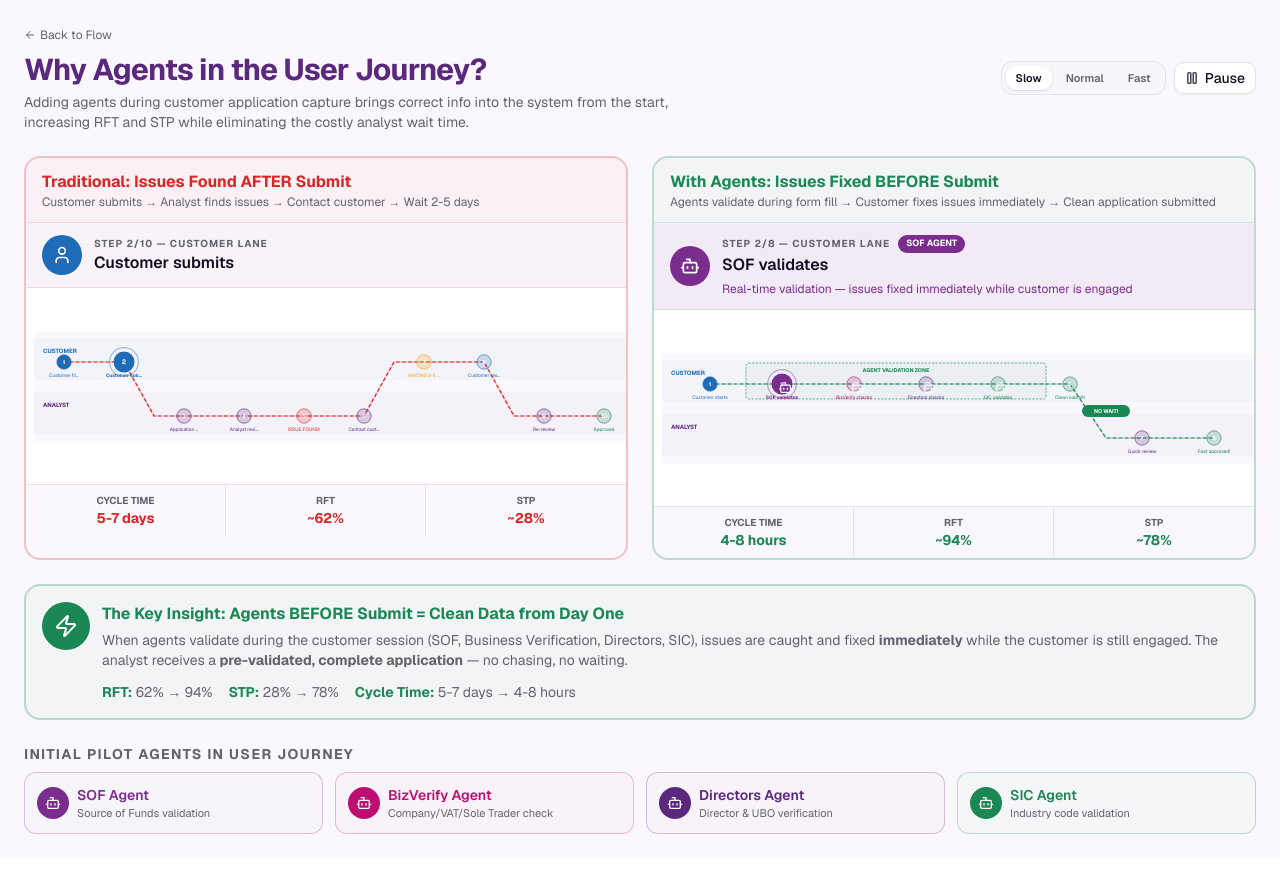
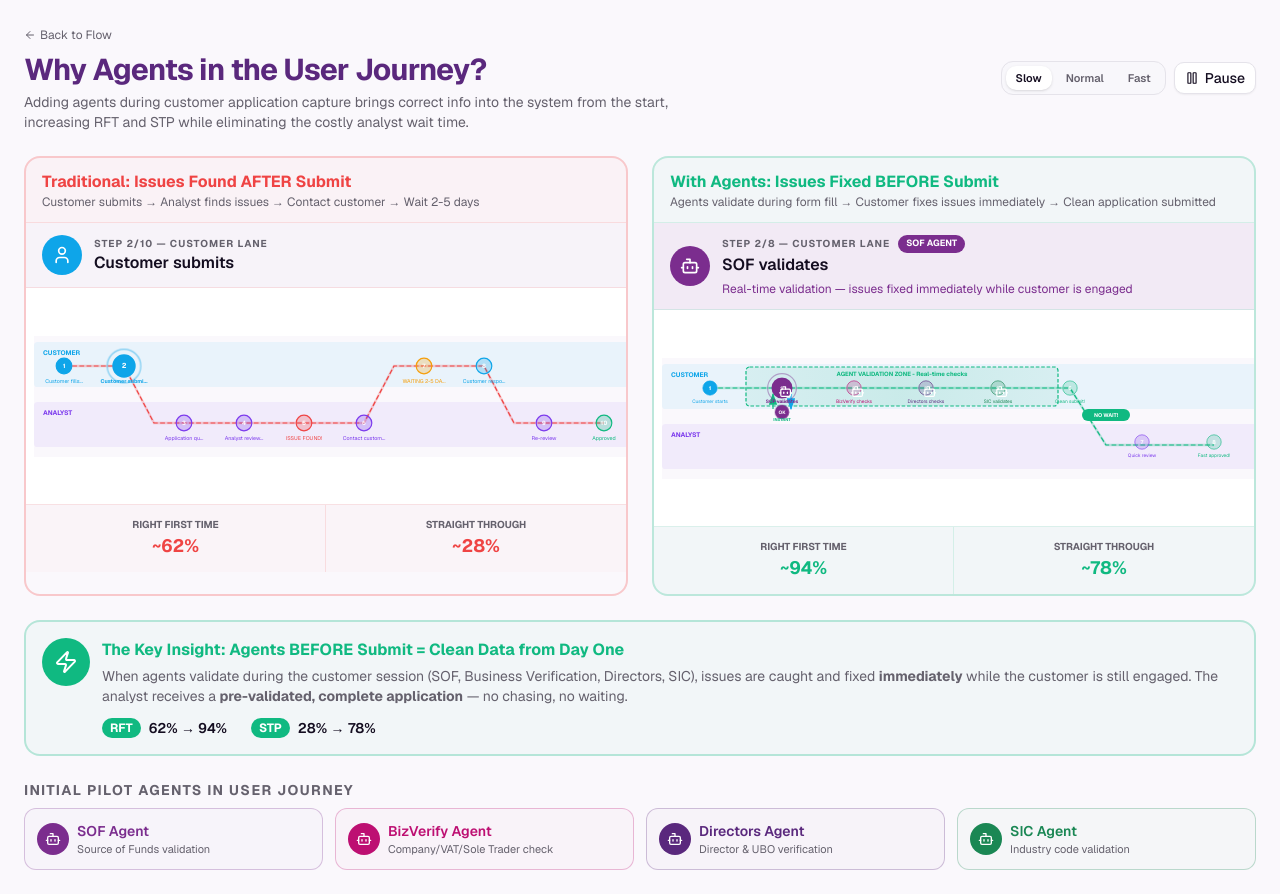
Before and after one commit to freakymind/commercial-onboarding-agentic, a Next.js app: page /capture in a window 1280 px wide. Before the commit the page ends 858 px from the top, so only its background shows below. Built offline with nearby package versions, Linux system fonts and the light colour scheme.

Commit message:
feat: enhance user journey flow with animated arrows and colorful styling
Add visual flow arrows and remove cycle time, keep only percentages

```diff
--- a/components/user-journey-flow.tsx
+++ b/components/user-journey-flow.tsx
@@ -18,18 +18,20 @@ import {
 } from "lucide-react"
 import { Button } from "@/components/ui/button"
 
-/* ---------- NatWest palette ---------- */
+/* ---------- NatWest palette (more colorful) ---------- */
 const NW = {
   primary: "#5a287d",
   accent: "#bd0f72",
-  customer: "#1e6cb8",
-  analyst: "#5a287d",
-  agent: "#1a8754",
-  ok: "#1a8754",
+  customer: "#0ea5e9",    // brighter blue
+  analyst: "#7c3aed",     // vibrant purple
+  agent: "#10b981",       // emerald green
+  ok: "#10b981",
   warn: "#f59e0b",
-  error: "#dc2626",
-  wait: "#94a3b8",
+  error: "#ef4444",       // brighter red
+  wait: "#64748b",
   bg: "#faf8fc",
+  dataFlow: "#06b6d4",    // cyan for data arrows
+  waitFlow: "#f97316",    // orange for wait arrows
 }
 
 /* ---------- Pilot agents in user journey ---------- */
@@ -148,18 +150,14 @@ export function UserJourneyFlow() {
                   issues are caught and fixed <strong>immediately</strong> while the customer is still engaged.
                   The analyst receives a <strong>pre-validated, complete application</strong> — no chasing, no waiting.
                 </p>
-                <div className="mt-3 flex flex-wrap gap-4 text-sm">
-                  <div>
-                    <span className="font-bold" style={{ color: NW.ok }}>RFT:</span>{" "}
-                    <span className="text-muted-foreground">62% → 94%</span>
+                <div className="mt-3 flex flex-wrap gap-6 text-sm">
+                  <div className="flex items-center gap-2">
+                    <span className="rounded-full px-2 py-0.5 text-xs font-bold text-white" style={{ background: NW.ok }}>RFT</span>
+                    <span className="font-semibold">62% → 94%</span>
                   </div>
-                  <div>
-                    <span className="font-bold" style={{ color: NW.ok }}>STP:</span>{" "}
-                    <span className="text-muted-foreground">28% → 78%</span>
-                  </div>
-                  <div>
-                    <span className="font-bold" style={{ color: NW.ok }}>Cycle Time:</span>{" "}
-                    <span className="text-muted-foreground">5-7 days → 4-8 hours</span>
+                  <div className="flex items-center gap-2">
+                    <span className="rounded-full px-2 py-0.5 text-xs font-bold text-white" style={{ background: NW.ok }}>STP</span>
+                    <span className="font-semibold">28% → 78%</span>
                   </div>
                 </div>
               </div>
@@ -269,91 +267,114 @@ function TraditionalJourney({ tick }: { tick: number }) {
 
       {/* SVG Swimlane visualization */}
       <div className="bg-card p-2 overflow-x-auto">
-        <svg viewBox="0 0 1000 180" className="w-full min-w-[600px]" style={{ height: 180 }}>
+        <svg viewBox="0 0 1000 200" className="w-full min-w-[600px]" style={{ height: 200 }}>
+          <defs>
+            {/* Arrow markers */}
+            <marker id="arrowWait" markerWidth="10" markerHeight="7" refX="9" refY="3.5" orient="auto">
+              <polygon points="0 0, 10 3.5, 0 7" fill={NW.waitFlow} />
+            </marker>
+            <marker id="arrowData" markerWidth="10" markerHeight="7" refX="9" refY="3.5" orient="auto">
+              <polygon points="0 0, 10 3.5, 0 7" fill={NW.error} />
+            </marker>
+          </defs>
+
           {/* Background */}
-          <rect x="0" y="0" width="1000" height="180" fill={NW.bg} />
+          <rect x="0" y="0" width="1000" height="200" fill={NW.bg} />
 
           {/* Customer Lane */}
-          <rect x="0" y="10" width="1000" height="70" fill={`${NW.customer}08`} rx="4" />
-          <text x="15" y="35" fontSize="10" fontWeight="bold" fill={NW.customer}>CUSTOMER</text>
+          <rect x="0" y="10" width="1000" height="75" fill={`${NW.customer}12`} rx="6" />
+          <text x="15" y="32" fontSize="11" fontWeight="bold" fill={NW.customer}>CUSTOMER</text>
 
           {/* Analyst Lane */}
-          <rect x="0" y="100" width="1000" height="70" fill={`${NW.analyst}08`} rx="4" />
-          <text x="15" y="125" fontSize="10" fontWeight="bold" fill={NW.analyst}>ANALYST</text>
+          <rect x="0" y="110" width="1000" height="75" fill={`${NW.analyst}12`} rx="6" />
+          <text x="15" y="132" fontSize="11" fontWeight="bold" fill={NW.analyst}>ANALYST</text>
 
           {/* Flow path - zigzag between lanes */}
           <path
-            d="M50 50 L150 50 L200 140 L350 140 L450 140 L550 140 L600 50 L750 50 L800 140 L950 140"
+            d="M50 50 L150 50 L200 145 L350 145 L450 145 L550 145 L600 50 L750 50 L800 145 L950 145"
             fill="none"
-            stroke={`${NW.error}33`}
-            strokeWidth="3"
+            stroke={`${NW.error}40`}
+            strokeWidth="4"
           />
           <path
-            d="M50 50 L150 50 L200 140 L350 140 L450 140 L550 140 L600 50 L750 50 L800 140 L950 140"
+            d="M50 50 L150 50 L200 145 L350 145 L450 145 L550 145 L600 50 L750 50 L800 145 L950 145"
             fill="none"
             stroke={NW.error}
             strokeWidth="2"
-            strokeDasharray="6 4"
+            strokeDasharray="8 4"
             className="animate-flow-dash"
           />
 
+          {/* ANIMATED DATA ARROWS - Analyst contacts customer */}
+          {tick >= 5 && (
+            <g className="animate-draw-in">
+              {/* Arrow down: Analyst sends request */}
+              <path d="M555 145 Q555 95 600 50" fill="none" stroke={NW.waitFlow} strokeWidth="3" markerEnd="url(#arrowWait)" strokeDasharray="6 3" className="animate-flow-dash" />
+              <text x="545" y="95" fontSize="8" fontWeight="bold" fill={NW.waitFlow} transform="rotate(-45 545 95)">Request info</text>
+            </g>
+          )}
+
+          {/* LONG WAIT ZONE */}
+          {tick >= 6 && tick <= 7 && (
+            <g>
+              <rect x="580" y="20" width="180" height="55" rx="8" fill={`${NW.warn}20`} stroke={NW.warn} strokeWidth="2" strokeDasharray="4 2" />
+              <text x="670" y="38" textAnchor="middle" fontSize="10" fontWeight="bold" fill={NW.warn}>WAITING FOR CUSTOMER</text>
+              <text x="670" y="52" textAnchor="middle" fontSize="14" fontWeight="bold" fill={NW.error} className="animate-pulse">2-5 DAYS</text>
+              <text x="670" y="68" textAnchor="middle" fontSize="8" fill={NW.wait}>Case sits idle...</text>
+            </g>
+          )}
+
+          {/* Arrow up: Customer finally responds */}
+          {tick >= 7 && (
+            <g className="animate-draw-in">
+              <path d="M750 50 Q750 95 800 145" fill="none" stroke={NW.dataFlow} strokeWidth="3" markerEnd="url(#arrowData)" strokeDasharray="6 3" className="animate-flow-dash" />
+              <text x="785" y="95" fontSize="8" fontWeight="bold" fill={NW.dataFlow} transform="rotate(45 785 95)">Response</text>
+            </g>
+          )}
+
           {/* Step nodes */}
           {steps.map((step, i) => {
-            const y = step.lane === "customer" ? 50 : 140
+            const y = step.lane === "customer" ? 50 : 145
             const isActive = i === tick
             const isPast = i < tick
             const color = step.isWait ? NW.warn : step.isError ? NW.error : step.isComplete ? NW.ok : step.lane === "customer" ? NW.customer : NW.analyst
-            const r = isActive ? 16 : 12
+            const r = isActive ? 18 : 13
 
             return (
               <g key={step.id}>
                 {isActive && (
-                  <circle cx={step.x} cy={y} r={r + 8} fill="none" stroke={color} strokeWidth="2" opacity="0.4" className="animate-ping" />
+                  <circle cx={step.x} cy={y} r={r + 10} fill="none" stroke={color} strokeWidth="2" opacity="0.5" className="animate-ping" />
                 )}
-                <circle cx={step.x} cy={y} r={r} fill={isPast || isActive ? color : `${color}33`} stroke={color} strokeWidth={isActive ? 3 : 1} />
-                <text x={step.x} y={y + 4} textAnchor="middle" fontSize={isActive ? 11 : 9} fontWeight="bold" fill="white">
+                <circle cx={step.x} cy={y} r={r} fill={isPast || isActive ? color : `${color}40`} stroke={color} strokeWidth={isActive ? 3 : 2} />
+                <text x={step.x} y={y + 4} textAnchor="middle" fontSize={isActive ? 12 : 10} fontWeight="bold" fill="white">
                   {i + 1}
                 </text>
                 {/* Label below */}
                 <text
                   x={step.x}
-                  y={step.lane === "customer" ? 75 : 165}
+                  y={step.lane === "customer" ? 78 : 173}
                   textAnchor="middle"
-                  fontSize="8"
+                  fontSize="9"
                   fill={color}
                   fontWeight={isActive ? "bold" : "normal"}
                 >
-                  {step.label.length > 12 ? step.label.slice(0, 12) + "..." : step.label}
+                  {step.label.length > 14 ? step.label.slice(0, 14) + "..." : step.label}
                 </text>
               </g>
             )
           })}
-
-          {/* Wait indicator */}
-          {isWaiting && (
-            <g>
-              <rect x="590" y="20" width="120" height="24" rx="12" fill={NW.warn} className="animate-pulse" />
-              <text x="650" y="36" textAnchor="middle" fontSize="10" fontWeight="bold" fill="white">
-                WAITING 2-5 DAYS
-              </text>
-            </g>
-          )}
         </svg>
       </div>
 
-      {/* Metrics */}
-      <div className="grid grid-cols-3 border-t text-center" style={{ borderColor: `${NW.error}22` }}>
-        <div className="border-r p-2" style={{ borderColor: `${NW.error}22` }}>
-          <div className="text-[10px] font-bold uppercase text-muted-foreground">Cycle Time</div>
-          <div className="text-sm font-bold" style={{ color: NW.error }}>5-7 days</div>
+      {/* Metrics - percentages only */}
+      <div className="grid grid-cols-2 border-t text-center" style={{ borderColor: `${NW.error}22` }}>
+        <div className="border-r p-3" style={{ borderColor: `${NW.error}22`, background: `${NW.error}05` }}>
+          <div className="text-[10px] font-bold uppercase text-muted-foreground">Right First Time</div>
+          <div className="text-lg font-bold" style={{ color: NW.error }}>~62%</div>
         </div>
-        <div className="border-r p-2" style={{ borderColor: `${NW.error}22` }}>
-          <div className="text-[10px] font-bold uppercase text-muted-foreground">RFT</div>
-          <div className="text-sm font-bold" style={{ color: NW.error }}>~62%</div>
-        </div>
-        <div className="p-2">
-          <div className="text-[10px] font-bold uppercase text-muted-foreground">STP</div>
-          <div className="text-sm font-bold" style={{ color: NW.error }}>~28%</div>
+        <div className="p-3" style={{ background: `${NW.error}05` }}>
+          <div className="text-[10px] font-bold uppercase text-muted-foreground">Straight Through</div>
+          <div className="text-lg font-bold" style={{ color: NW.error }}>~28%</div>
         </div>
       </div>
     </div>
@@ -434,35 +455,66 @@ function AgentJourney({ tick }: { tick: number }) {
 
       {/* SVG Swimlane visualization */}
       <div className="bg-card p-2 overflow-x-auto">
-        <svg viewBox="0 0 1000 180" className="w-full min-w-[600px]" style={{ height: 180 }}>
+        <svg viewBox="0 0 1000 200" className="w-full min-w-[600px]" style={{ height: 200 }}>
+          <defs>
+            <marker id="arrowAgent" markerWidth="10" markerHeight="7" refX="9" refY="3.5" orient="auto">
+              <polygon points="0 0, 10 3.5, 0 7" fill={NW.agent} />
+            </marker>
+            <marker id="arrowCustomer" markerWidth="10" markerHeight="7" refX="9" refY="3.5" orient="auto">
+              <polygon points="0 0, 10 3.5, 0 7" fill={NW.customer} />
+            </marker>
+            {/* Gradient for agent zone */}
+            <linearGradient id="agentZoneGrad" x1="0%" y1="0%" x2="100%" y2="0%">
+              <stop offset="0%" stopColor={`${NW.agent}15`} />
+              <stop offset="50%" stopColor={`${NW.agent}25`} />
+              <stop offset="100%" stopColor={`${NW.agent}15`} />
+            </linearGradient>
+          </defs>
+
           {/* Background */}
-          <rect x="0" y="0" width="1000" height="180" fill={NW.bg} />
+          <rect x="0" y="0" width="1000" height="200" fill={NW.bg} />
 
-          {/* Customer Lane with agent zone */}
-          <rect x="0" y="10" width="1000" height="70" fill={`${NW.customer}08`} rx="4" />
-          <rect x="140" y="15" width="500" height="60" fill={`${NW.agent}08`} rx="4" strokeDasharray="4 2" stroke={NW.agent} strokeWidth="1" />
-          <text x="15" y="35" fontSize="10" fontWeight="bold" fill={NW.customer}>CUSTOMER</text>
-          <text x="390" y="30" textAnchor="middle" fontSize="9" fontWeight="bold" fill={NW.agent}>AGENT VALIDATION ZONE</text>
+          {/* Customer Lane */}
+          <rect x="0" y="10" width="1000" height="75" fill={`${NW.customer}12`} rx="6" />
+          <text x="15" y="32" fontSize="11" fontWeight="bold" fill={NW.customer}>CUSTOMER</text>
+
+          {/* Agent Validation Zone - highlighted */}
+          <rect x="140" y="15" width="520" height="65" fill="url(#agentZoneGrad)" rx="6" stroke={NW.agent} strokeWidth="2" strokeDasharray="6 3" />
+          <text x="400" y="30" textAnchor="middle" fontSize="10" fontWeight="bold" fill={NW.agent}>AGENT VALIDATION ZONE - Real-time checks</text>
 
           {/* Analyst Lane */}
-          <rect x="0" y="100" width="1000" height="70" fill={`${NW.analyst}08`} rx="4" />
-          <text x="15" y="125" fontSize="10" fontWeight="bold" fill={NW.analyst}>ANALYST</text>
+          <rect x="0" y="110" width="1000" height="75" fill={`${NW.analyst}12`} rx="6" />
+          <text x="15" y="132" fontSize="11" fontWeight="bold" fill={NW.analyst}>ANALYST</text>
 
           {/* Flow path - mostly straight, quick dip to analyst */}
           <path
-            d="M80 50 L680 50 L740 140 L920 140"
+            d="M80 50 L680 50 L740 145 L920 145"
             fill="none"
-            stroke={`${NW.ok}33`}
-            strokeWidth="3"
+            stroke={`${NW.ok}40`}
+            strokeWidth="4"
           />
           <path
-            d="M80 50 L680 50 L740 140 L920 140"
+            d="M80 50 L680 50 L740 145 L920 145"
             fill="none"
             stroke={NW.ok}
             strokeWidth="2"
-            strokeDasharray="6 4"
+            strokeDasharray="8 4"
             className="animate-flow-dash"
           />
+
+          {/* QUICK DATA ARROWS - Agent checks and prompts customer instantly */}
+          {hasAgent && tick >= 1 && tick <= 4 && (
+            <g className="animate-draw-in">
+              {/* Small bidirectional arrows showing instant validation */}
+              <circle cx={currentStep.x} cy="90" r="12" fill={PILOT_AGENTS[currentStep.agent!].color} className="animate-pulse" />
+              <text x={currentStep.x} y="94" textAnchor="middle" fontSize="8" fontWeight="bold" fill="white">OK</text>
+              {/* Arrow up from agent to customer */}
+              <path d={`M${currentStep.x - 15} 85 L${currentStep.x - 15} 60`} fill="none" stroke={NW.agent} strokeWidth="2" markerEnd="url(#arrowAgent)" />
+              {/* Arrow down from customer to agent */}
+              <path d={`M${currentStep.x + 15} 60 L${currentStep.x + 15} 85`} fill="none" stroke={NW.customer} strokeWidth="2" markerEnd="url(#arrowCustomer)" />
+              <text x={currentStep.x} y="105" textAnchor="middle" fontSize="7" fontWeight="bold" fill={NW.agent}>INSTANT</text>
+            </g>
+          )}
 
           {/* Step nodes */}
           {steps.map((step, i) => {
@@ -516,19 +568,15 @@ function AgentJourney({ tick }: { tick: number }) {
         </svg>
       </div>
 
-      {/* Metrics */}
-      <div className="grid grid-cols-3 border-t text-center" style={{ borderColor: `${NW.ok}22` }}>
-        <div className="border-r p-2" style={{ borderColor: `${NW.ok}22` }}>
-          <div className="text-[10px] font-bold uppercase text-muted-foreground">Cycle Time</div>
-          <div className="text-sm font-bold" style={{ color: NW.ok }}>4-8 hours</div>
+      {/* Metrics - percentages only */}
+      <div className="grid grid-cols-2 border-t text-center" style={{ borderColor: `${NW.ok}22` }}>
+        <div className="border-r p-3" style={{ borderColor: `${NW.ok}22`, background: `${NW.ok}08` }}>
+          <div className="text-[10px] font-bold uppercase text-muted-foreground">Right First Time</div>
+          <div className="text-lg font-bold" style={{ color: NW.ok }}>~94%</div>
         </div>
-        <div className="border-r p-2" style={{ borderColor: `${NW.ok}22` }}>
-          <div className="text-[10px] font-bold uppercase text-muted-foreground">RFT</div>
-          <div className="text-sm font-bold" style={{ color: NW.ok }}>~94%</div>
-        </div>
-        <div className="p-2">
-          <div className="text-[10px] font-bold uppercase text-muted-foreground">STP</div>
-          <div className="text-sm font-bold" style={{ color: NW.ok }}>~78%</div>
+        <div className="p-3" style={{ background: `${NW.ok}08` }}>
+          <div className="text-[10px] font-bold uppercase text-muted-foreground">Straight Through</div>
+          <div className="text-lg font-bold" style={{ color: NW.ok }}>~78%</div>
         </div>
       </div>
     </div>
```
Also changed, not shown: capture-arrows-1.png (added).
